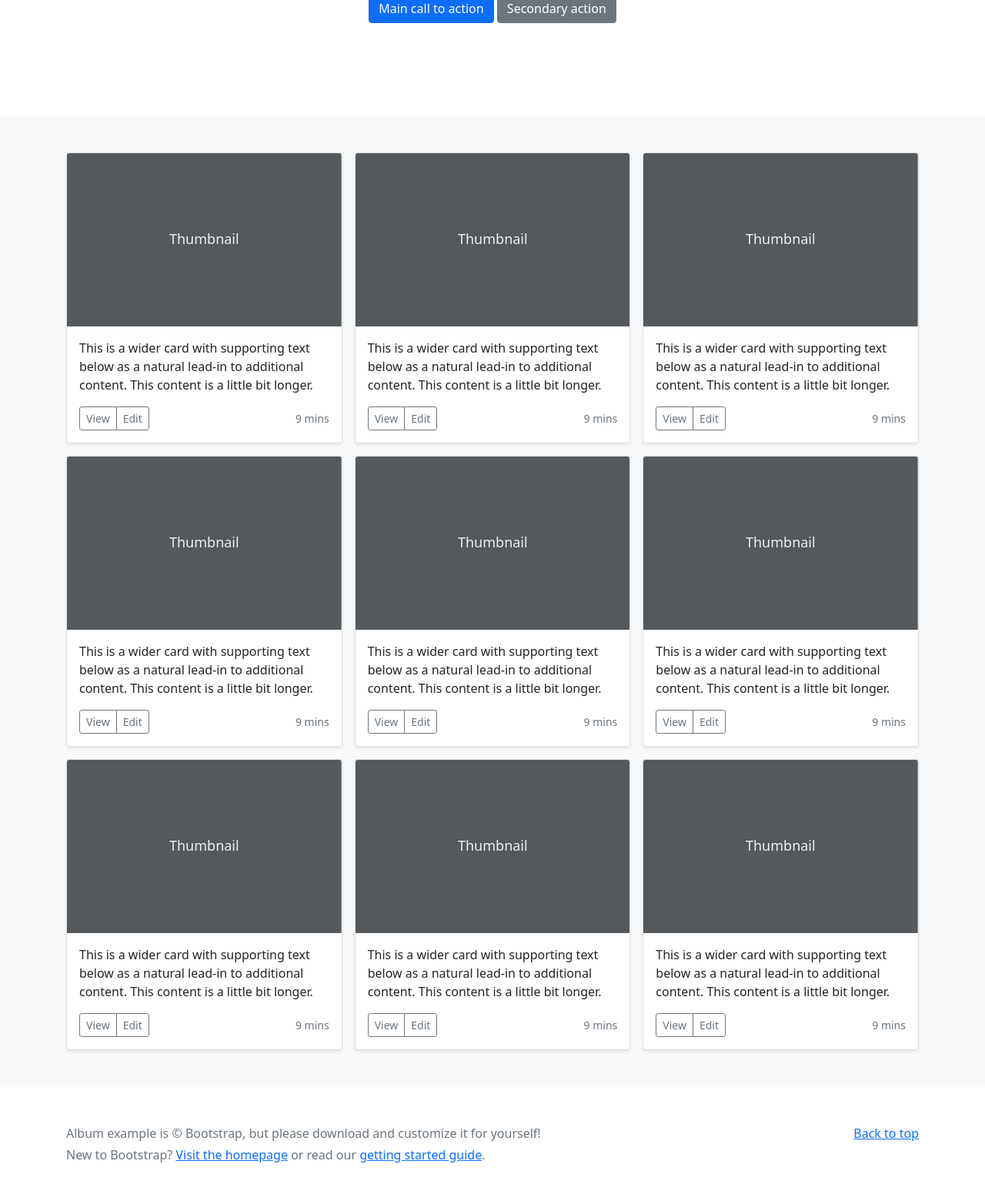
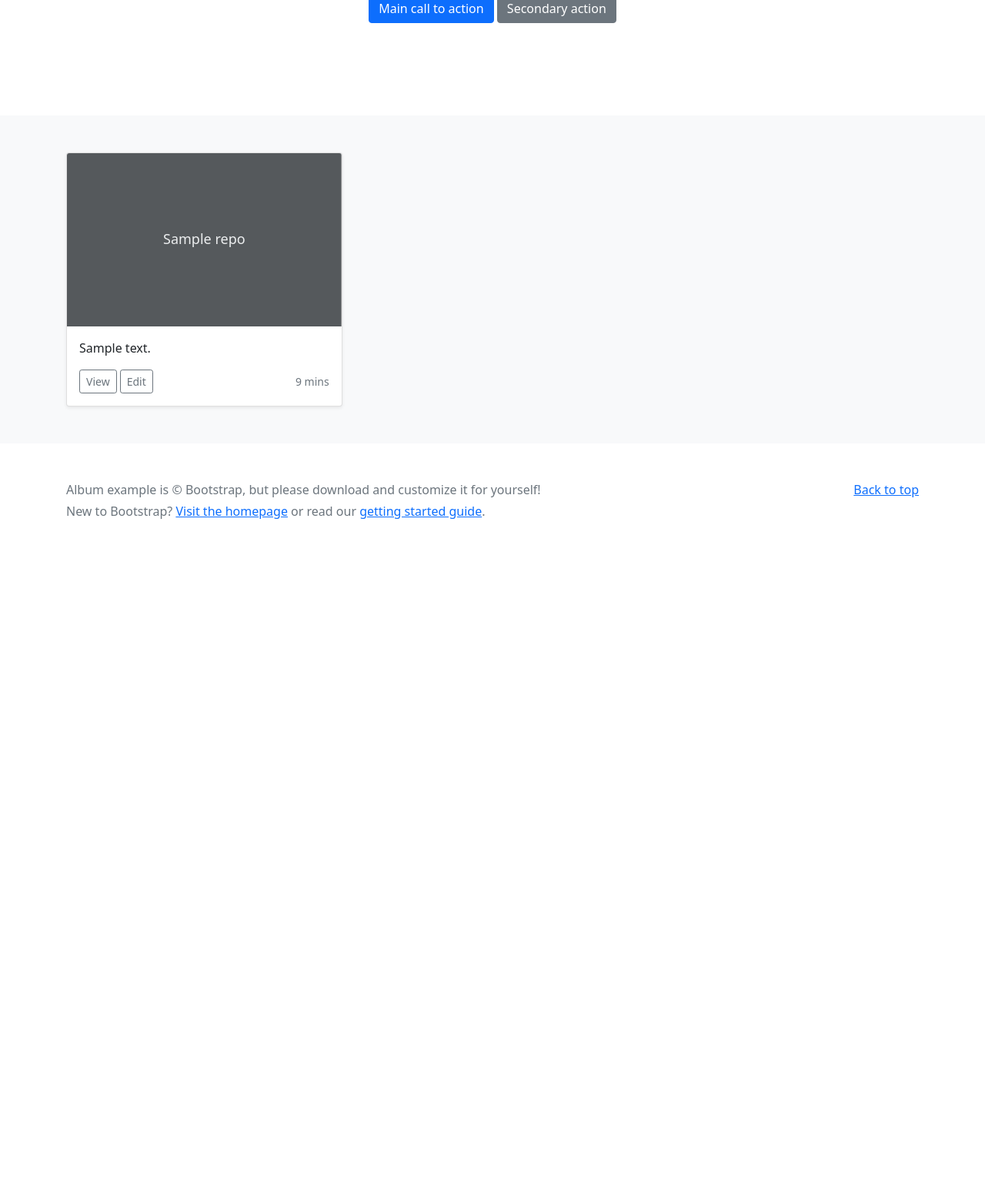
Before and after one commit to mezgoodle/portfolio, a Flask app: template templates/index.html in a window 1280 px wide. Shown: the part 360-1920 px from the top of the page at 77% size. After the commit the page ends 1034 px from the top, so only its background shows below. Run offline with Flask 2, Linux system fonts and the light colour scheme; the template is opened without the code that fills it: most values are stand-ins (such as "Sample title", 1, 10 or a date in 2020); some libraries are stand-ins or nearby versions.

Commit message:
#2 Add repos

```diff
--- a/app.py
+++ b/app.py
@@ -1,10 +1,14 @@
+import requests
 from flask import Flask, render_template
 
 app = Flask(__name__)
+repo_url = 'https://api.github.com/users/mezgoodle/repos?sort=pushed'
+
 
 @app.route('/')
 def index():
-    return render_template('index.html')
+    repos = requests.get(repo_url).json()[:9]
+    return render_template('index.html', repos=repos)
 
 if __name__ == '__main__':
     app.run(debug=True)
--- a/templates/includes/project_card.html
+++ b/templates/includes/project_card.html
@@ -1,13 +1,13 @@
 <div class="col">
     <div class="card shadow-sm">
-        <svg class="bd-placeholder-img card-img-top" width="100%" height="225" xmlns="http://www.w3.org/2000/svg" aria-label="Placeholder: Thumbnail" preserveAspectRatio="xMidYMid slice" role="img" focusable="false"><title>Placeholder</title><rect width="100%" height="100%" fill="#55595c"/><text x="50%" y="50%" fill="#eceeef" dy=".3em">Thumbnail</text></svg>
+        <svg class="bd-placeholder-img card-img-top" width="100%" height="225" xmlns="http://www.w3.org/2000/svg" aria-label="Placeholder: {{repo['name']}}" preserveAspectRatio="xMidYMid slice" role="img" focusable="false"><title>{{repo['name']}}</title><rect width="100%" height="100%" fill="#55595c"/><text x="50%" y="50%" fill="#eceeef" dy=".3em">{{repo['name']}}</text></svg>
 
         <div class="card-body">
-        <p class="card-text">This is a wider card with supporting text below as a natural lead-in to additional content. This content is a little bit longer.</p>
+        <p class="card-text">{{repo['description']}}</p>
         <div class="d-flex justify-content-between align-items-center">
             <div class="btn-group">
-            <button type="button" class="btn btn-sm btn-outline-secondary">View</button>
-            <button type="button" class="btn btn-sm btn-outline-secondary">Edit</button>
+            <a href="#" class="pr-1"><button type="button" class="btn btn-sm btn-outline-secondary">View</button></a>
+            <a href="#"><button type="button" class="btn btn-sm btn-outline-secondary">Edit</button></a>
             </div>
             <small class="text-muted">9 mins</small>
         </div>
--- a/templates/index.html
+++ b/templates/index.html
@@ -25,7 +25,7 @@
         <div class="album py-5 bg-light">
             <div class="container">
                 <div class="row row-cols-1 row-cols-sm-2 row-cols-md-3 g-3">
-                    {% for _ in range(9) %}
+                    {% for repo in repos %}
                         {% include 'includes/project_card.html' %}
                     {% endfor %}
                 </div>
```
